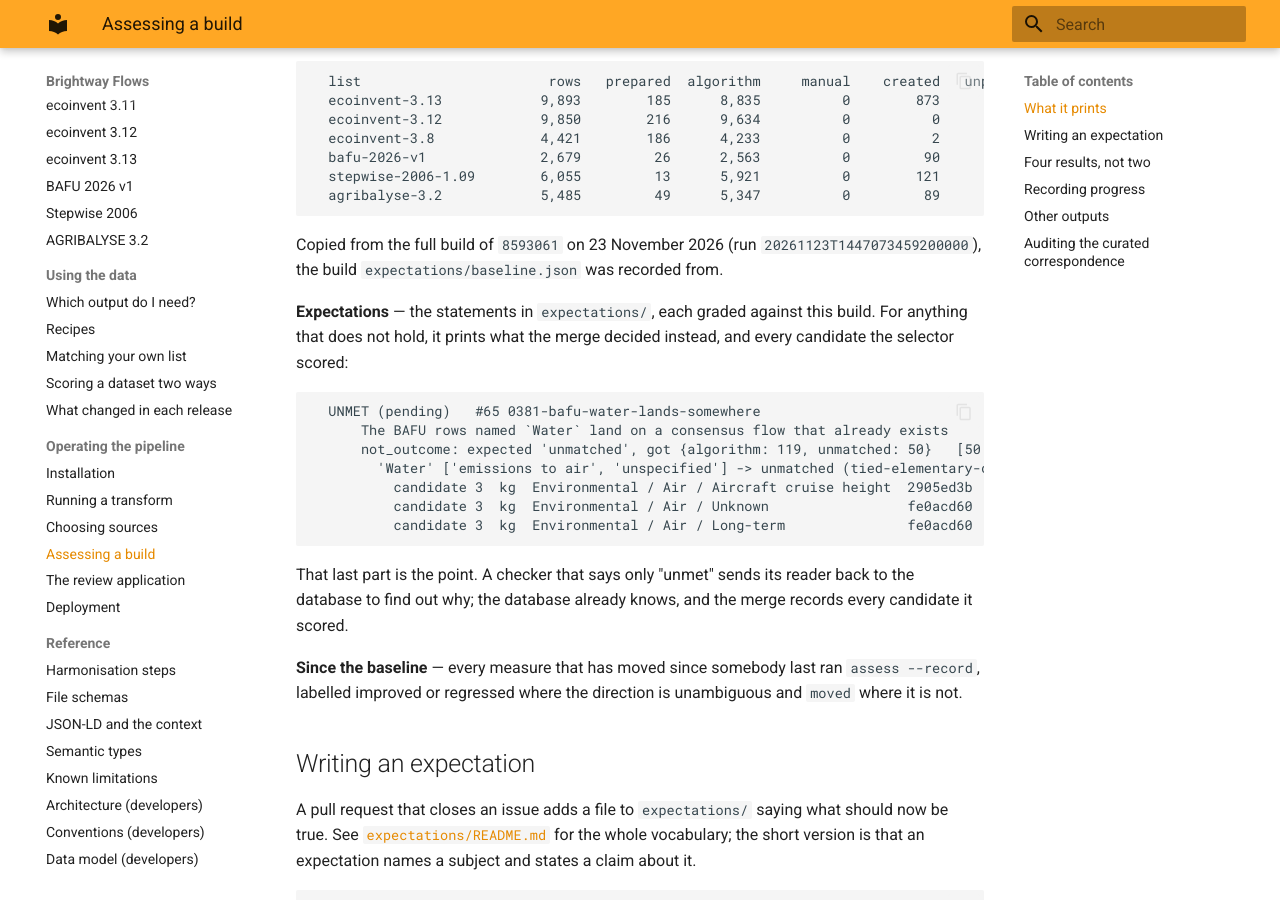
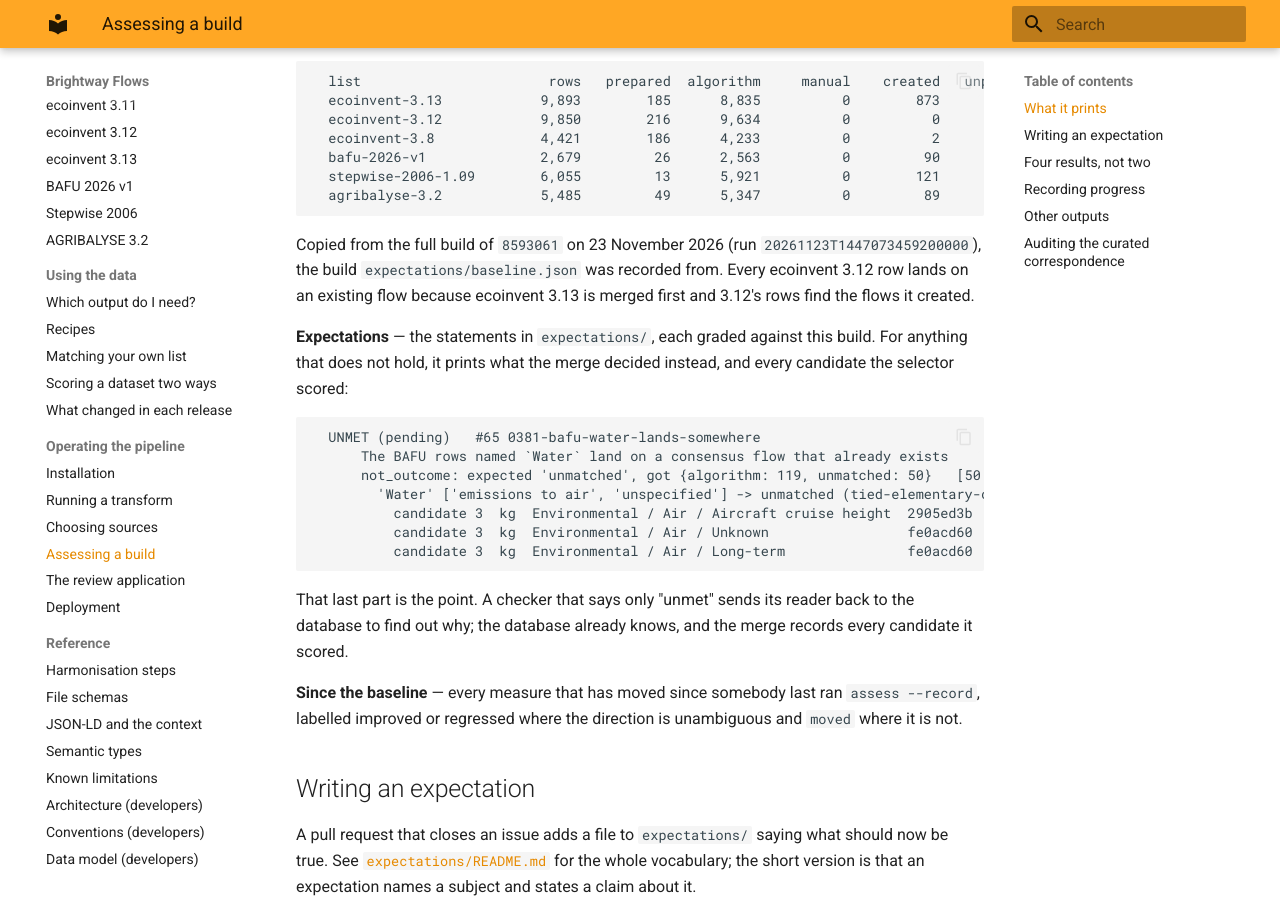
Before and after one commit to brightway-labs/brightway-flows, an MkDocs documentation site: the page built from docs/operating/assessing.md, in a window 1280 px wide and 900 px high, scrolled down 681 px. Built offline with MkDocs 1.6.1 and Material for MkDocs 9.7.7, drawn with Linux system fonts in a browser that asks for light colours.

Commit message:
Re-copy the placement sample on the assessing page from the baseline this change re-recorded
`expectations/baseline.json` was re-recorded from the six-list build of
a4d92fd, and the sample placement table on `operating/assessing.md` was still
the five-list build of 5f7aab7 from 20 October 2026, so
`PlacementTableTestCase` failed on this branch with six mismatches: ecoinvent
3.12's prepared, algorithm, created and characterised counts, and BAFU's and
Agribalyse's characterised counts. The table is re-copied from the baseline,
with the ecoinvent 3.13 row the six-list build has, and the caption names the
build and run it came from. Every 3.12 row now lands on an existing flow
because 3.13 is merged first and 3.12's rows find the flows it created, which
the caption says so the 100.0% does not read as a typo.

```diff
--- a/docs/operating/assessing.md
+++ b/docs/operating/assessing.md
@@ -37,7 +37,8 @@ rather than one the merge had to invent.
 
 Copied from the full build of `8593061` on 23 November 2026 (run
 `20261123T1447073459200000`), the build `expectations/baseline.json` was
-recorded from.
+recorded from. Every ecoinvent 3.12 row lands on an existing flow because
+ecoinvent 3.13 is merged first and 3.12's rows find the flows it created.
 
 **Expectations** — the statements in `expectations/`, each graded against this
 build. For anything that does not hold, it prints what the merge decided
```
